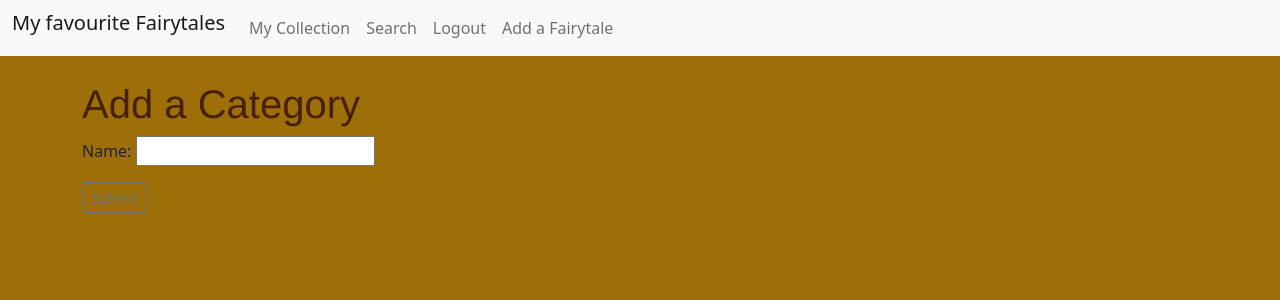
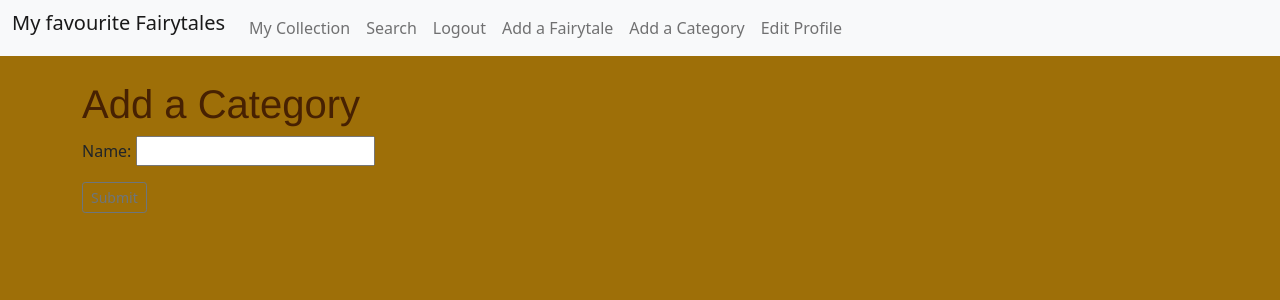
Before and after one commit to MarieEngel/fairytales, a Django app: page /fairytales/add_category/ in a window 1280 px wide. Shown: the top 300 px of the page. Run offline with Django 3.2, Linux system fonts and the light colour scheme; the visitor is signed in with stand-in values (Sample User, id 1); parts of the project's set-up code (start-up, migrations or seed data) failed here and were passed over.

Commit message:
update nav: add category, edit profile

```diff
--- a/fairytales/templates/fairytales/base.html
+++ b/fairytales/templates/fairytales/base.html
@@ -40,6 +40,12 @@
                 <li class="nav-item">
                   <a class="nav-link" href="{%url "add_fairytale"%}">Add a Fairytale</a>
                 </li>
+                <li class="nav-item">
+                  <a class="nav-link" href="{%url "add_category"%}">Add a Category</a>
+                </li>
+                <li class="nav-item">
+                  <a class="nav-link" href="{%url "profile"%}">Edit Profile</a>
+                </li>
               {%else %}
                 <li class="nav-item">
                 <a class="nav-link" href="{%url "login"%}">Login</a>
```
